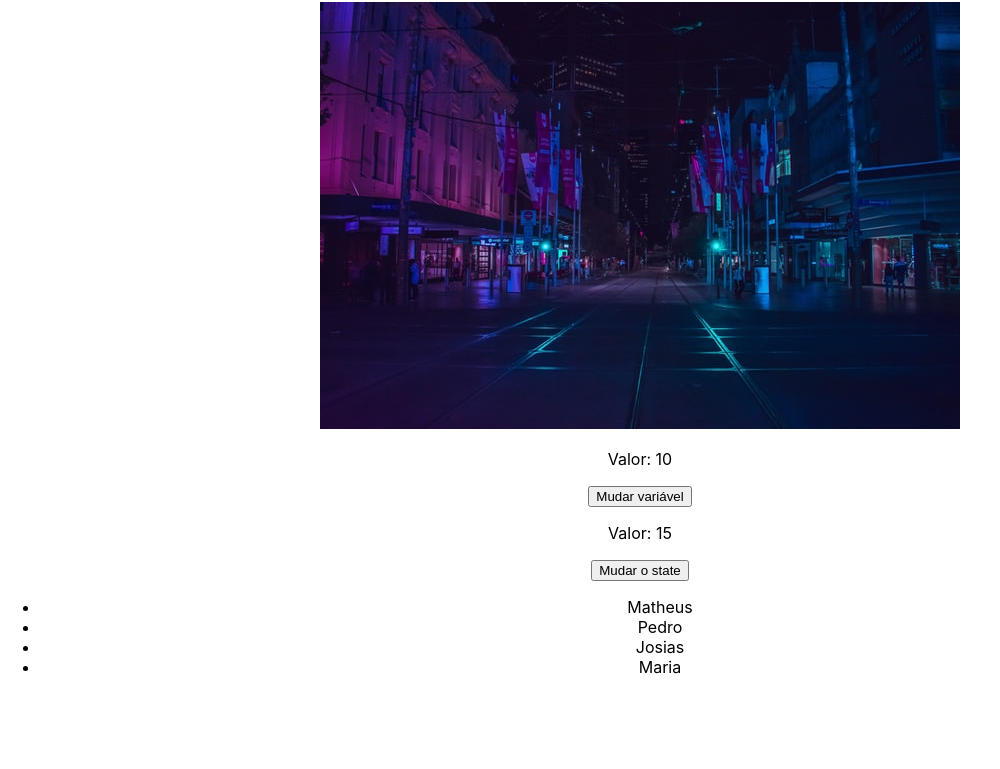
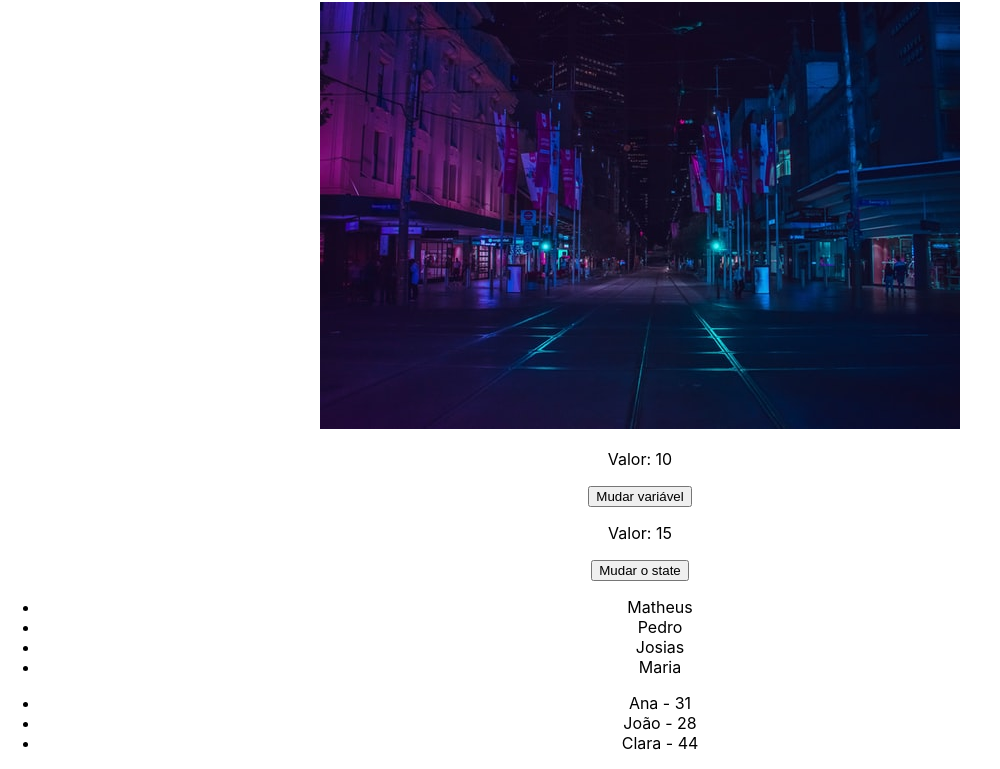
Before and after one commit to Nathrds/react-hora-de-codar, a React (Create React App) app in the folder 3_AVANCANDO_EM_REACT/avancando/: page / in a window 1280 px wide. Shown: the part 511-1280 px from the top of the page, without its empty margins (0-1000 px from the left). Before the commit the page ends 1204 px from the top, so only its background shows below. Built offline with nearby package versions, Linux system fonts and the light colour scheme.

Commit message:
propriedade key

```diff
--- a/3_AVANCANDO_EM_REACT/avancando/src/components/ListRender.js
+++ b/3_AVANCANDO_EM_REACT/avancando/src/components/ListRender.js
@@ -3,11 +3,25 @@ import {useState} from 'react';
 const ListRender = () => {
     const [list] = useState(["Matheus", "Pedro", "Josias", "Maria"]);
 
+    // mais recomendado é esse por se necessitar de alteração é mais fácil
+    const [user] = useState([
+        { id: 1, name: "Ana", age: 31 },
+        { id: 724565, name: "João", age: 28},
+        { id: 832156, name: "Clara", age: 44}
+    ]);
+
   return (
     <div>
         <ul>
-            {list.map((item) => (
-                <li>{item}</li>
+            {list.map((item, i) => (
+                <li key={i}>{item}</li>
+            ))}
+        </ul>
+        <ul>
+            {user.map((user) => (
+                <li key={user.id}>
+                    {user.name} - {user.age}
+                </li>
             ))}
         </ul>
     </div>
```
